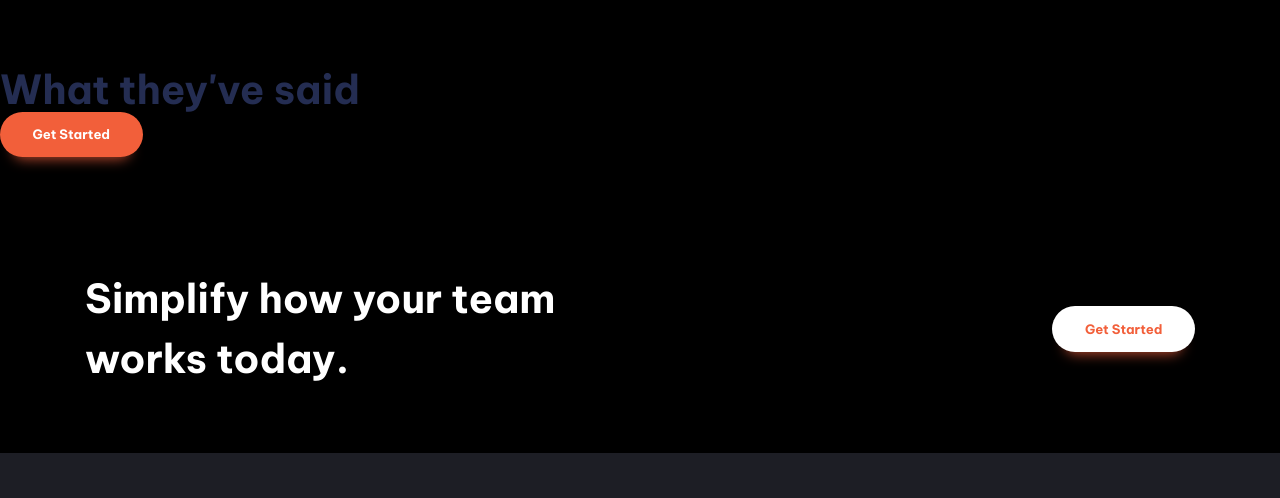
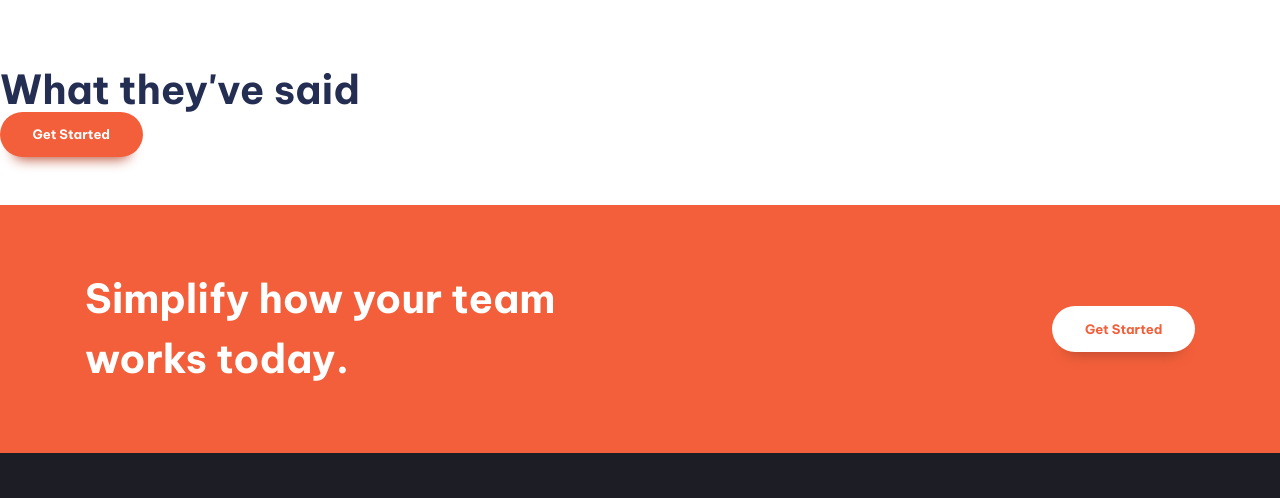
Before and after one commit to Ifydim/Frontend-mentor-landing-page, a website built with Vite: page index.html in a window 1280 px wide. Shown: the part 1324-1822 px from the top of the page. Built offline with nearby package versions, Linux system fonts and the light colour scheme; files whose address does not match are found by name.

Commit message:
i change the background color from black to white.

```diff
--- a/style.css
+++ b/style.css
@@ -173,7 +173,7 @@ body {
   font-size: var(--fs-body);
   font-family: var(--ff-body);
   color: var(--clr-primary-400);
-  background-color: black;
+
 
 }
 p:not([class]) {
@@ -372,7 +372,7 @@ color: var(--clr-accent-400);
   background-color: var var(--clr-primary-400)
 }
 .bg-accent-400 {
-  background-color: var(--clr-accent-00)
+  background-color: var(--clr-accent-400)
 }
 .bg-accent-100 {
   background-color: var(--clr-accent-100)
```
